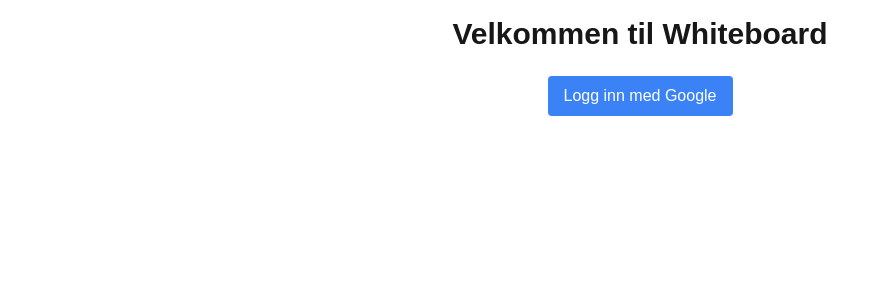
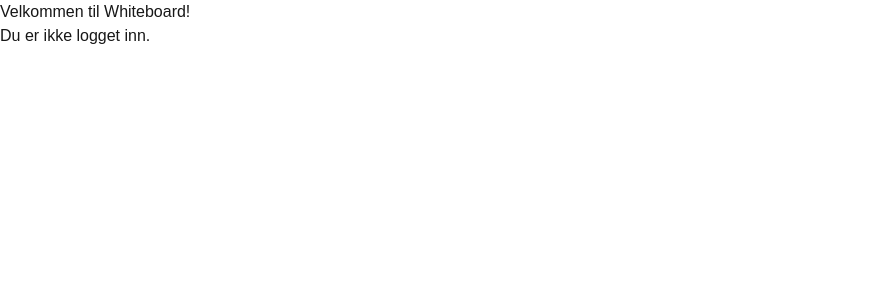
Before and after one commit to kystvag/whiteboard, a Next.js app: page / in a window 1280 px wide. Shown: the top 300 px of the page, without its empty margins (0-889 px from the left). Built offline with nearby package versions, Linux system fonts and the light colour scheme; no server answers.

Commit message:
Fiks typografi for bruker i page.tsx

```diff
--- a/app/page.tsx
+++ b/app/page.tsx
@@ -1,72 +1,29 @@
 "use client";
 
 import { useState, useEffect } from "react";
-import { useRouter } from "next/navigation";
 import { supabase } from "@/utils/supabaseClient";
+import { User } from "@supabase/supabase-js";
 
-const HomePage = () => {
-  const [user, setUser] = useState(null);
-  const router = useRouter();
+export default function HomePage() {
+  const [user, setUser] = useState<User | null>(null);
 
   useEffect(() => {
     const fetchUser = async () => {
-      const { data: { session } } = await supabase.auth.getSession();
+      const { data: session } = await supabase.auth.getSession();
       setUser(session?.user || null);
     };
 
     fetchUser();
-
-    const { data: subscription } = supabase.auth.onAuthStateChange(() => {
-      fetchUser();
-    });
-
-    return () => {
-      subscription?.unsubscribe();
-    };
   }, []);
 
-  const handleLogin = async () => {
-    const { error } = await supabase.auth.signInWithOAuth({
-      provider: "google",
-    });
-    if (error) console.error("Login error:", error.message);
-  };
-
-  const handleLogout = async () => {
-    const { error } = await supabase.auth.signOut();
-    if (error) console.error("Logout error:", error.message);
-    setUser(null);
-  };
-
   return (
-    <div className="container mx-auto p-4 text-center">
-      <h1 className="text-3xl font-bold mb-6">Velkommen til Whiteboard</h1>
-      {!user ? (
-        <button
-          onClick={handleLogin}
-          className="bg-blue-500 text-white px-4 py-2 rounded hover:bg-blue-600"
-        >
-          Logg inn med Google
-        </button>
+    <div>
+      <h1>Velkommen til Whiteboard!</h1>
+      {user ? (
+        <p>Du er logget inn som {user.email}</p>
       ) : (
-        <div>
-          <p className="mb-4">Velkommen, {user.email}</p>
-          <button
-            onClick={handleLogout}
-            className="bg-red-500 text-white px-4 py-2 rounded hover:bg-red-600"
-          >
-            Logg ut
-          </button>
-          <button
-            onClick={() => router.push("/dashboard")}
-            className="ml-4 bg-green-500 text-white px-4 py-2 rounded hover:bg-green-600"
-          >
-            Gå til Dashboard
-          </button>
-        </div>
+        <p>Du er ikke logget inn.</p>
       )}
     </div>
   );
-};
-
-export default HomePage;
+}
```
